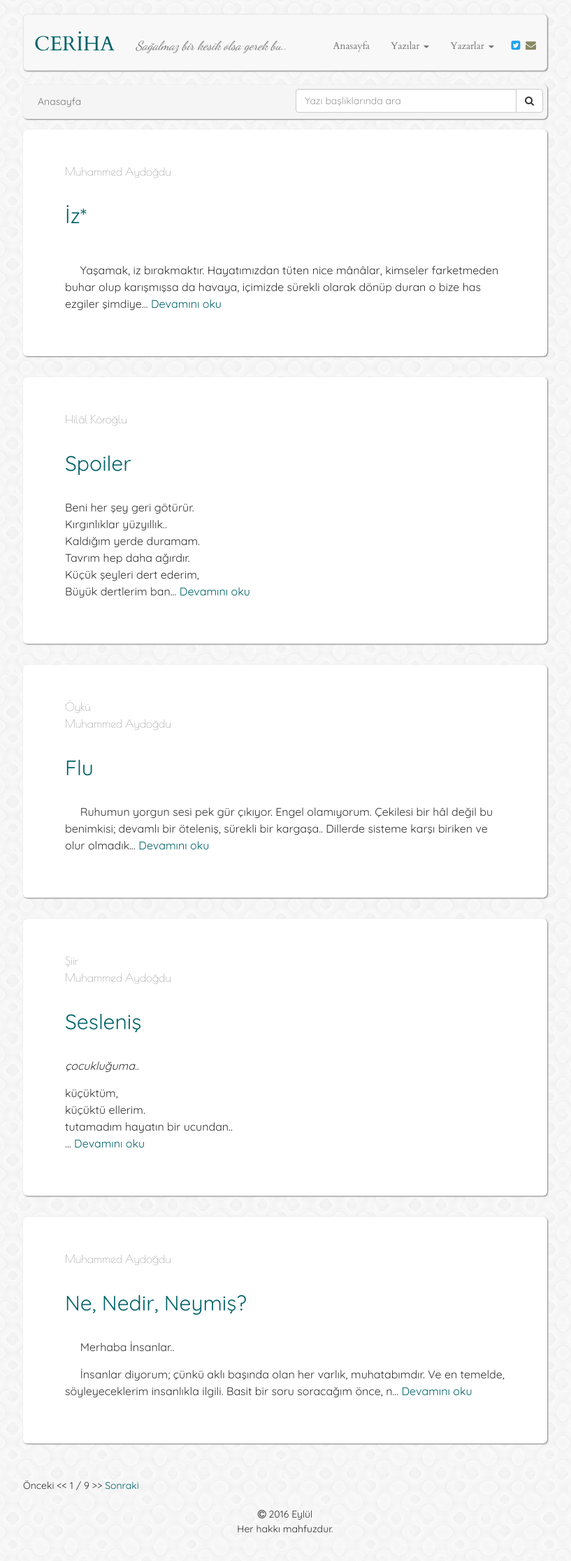
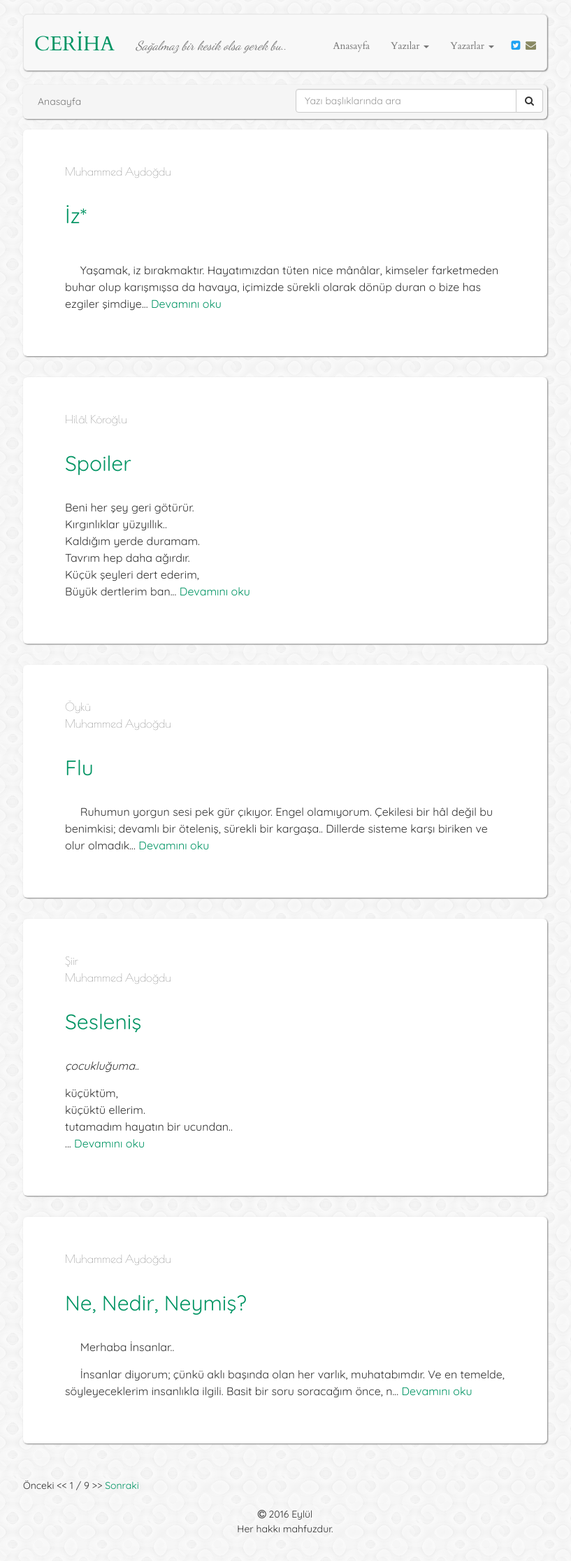
Before and after one commit to muhammedaydogdu/muhammedaydogdu.github.io, a Jekyll site: the page built from index.html, in a window 1280 px wide. Shown: the whole page at 70% size, without its empty margins (232-1049 px from the left). Built offline with Jekyll 4.4.1, drawn with Linux system fonts in a browser that asks for light colours; some web fonts are replaced; the list of posts is cut into pages by our own code.

Commit message:
Update style.css

```diff
--- a/css/style.css
+++ b/css/style.css
@@ -19,20 +19,20 @@ body {
 }
 
 a {
-  color: #006268;
+  color: #009463;
 }
 
 a:hover {
-  color: #006268;
+  color: #009463;
 }
 
 a:focus {
-  color: #006268;
+  color: #009463;
   text-decoration: none;
 }
 
 h2 {
-  color: #006268;
+  color: #009463;
 }
 
 .container .navbar {
@@ -44,17 +44,17 @@ h2 {
 }
 
 .navbar .navbar-brand {
-  color: #006268;
+  color: #009463;
   margin-top: 2px;
   font-size: 29px;
 }
 
 .navbar .navbar-brand:hover {
-  color: #006268;
+  color: #009463;
 }
 
 .navbar .navbar-brand:focus {
-  color: #006268;
+  color: #009463;
 }
 
 .navbar .navbar-text {
```
